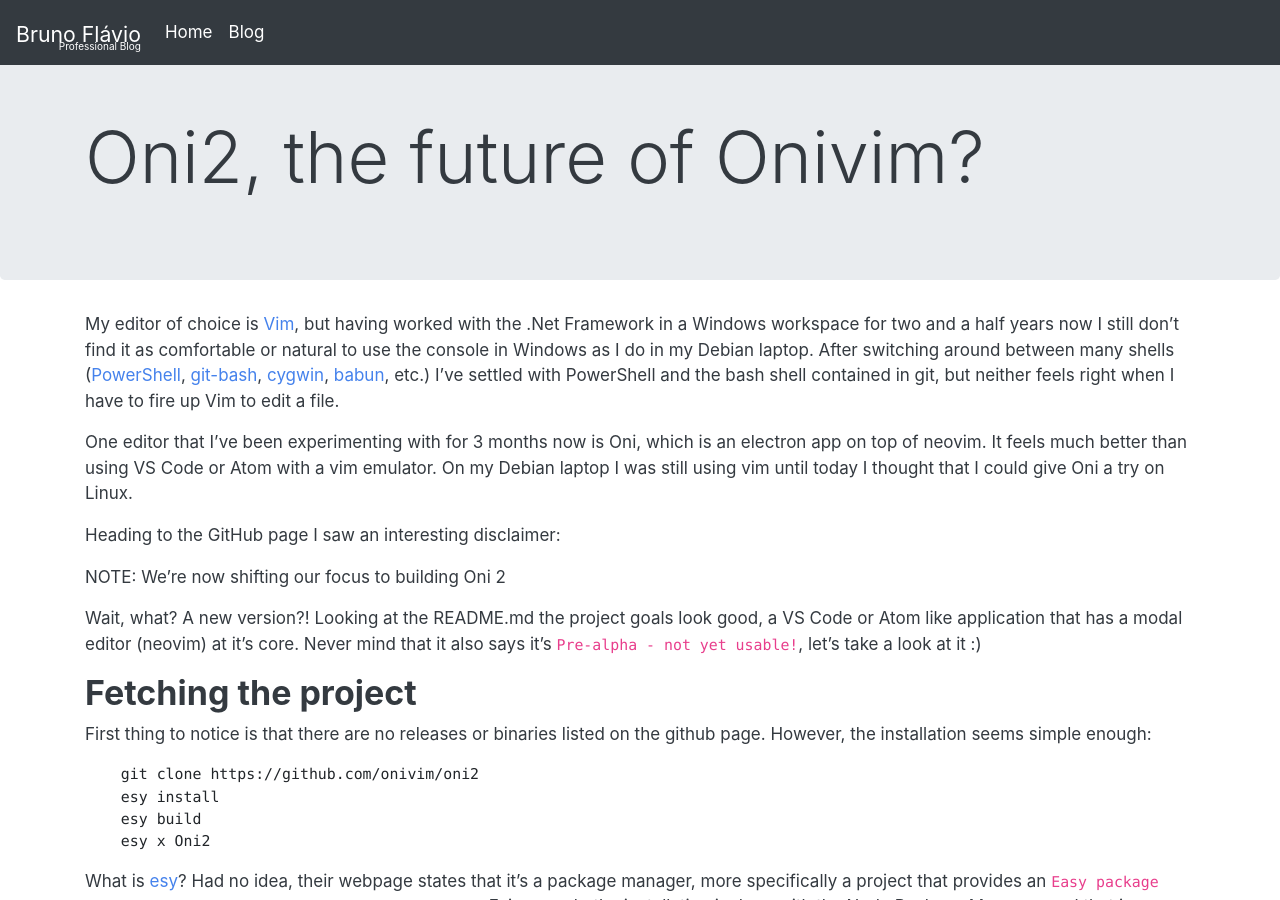
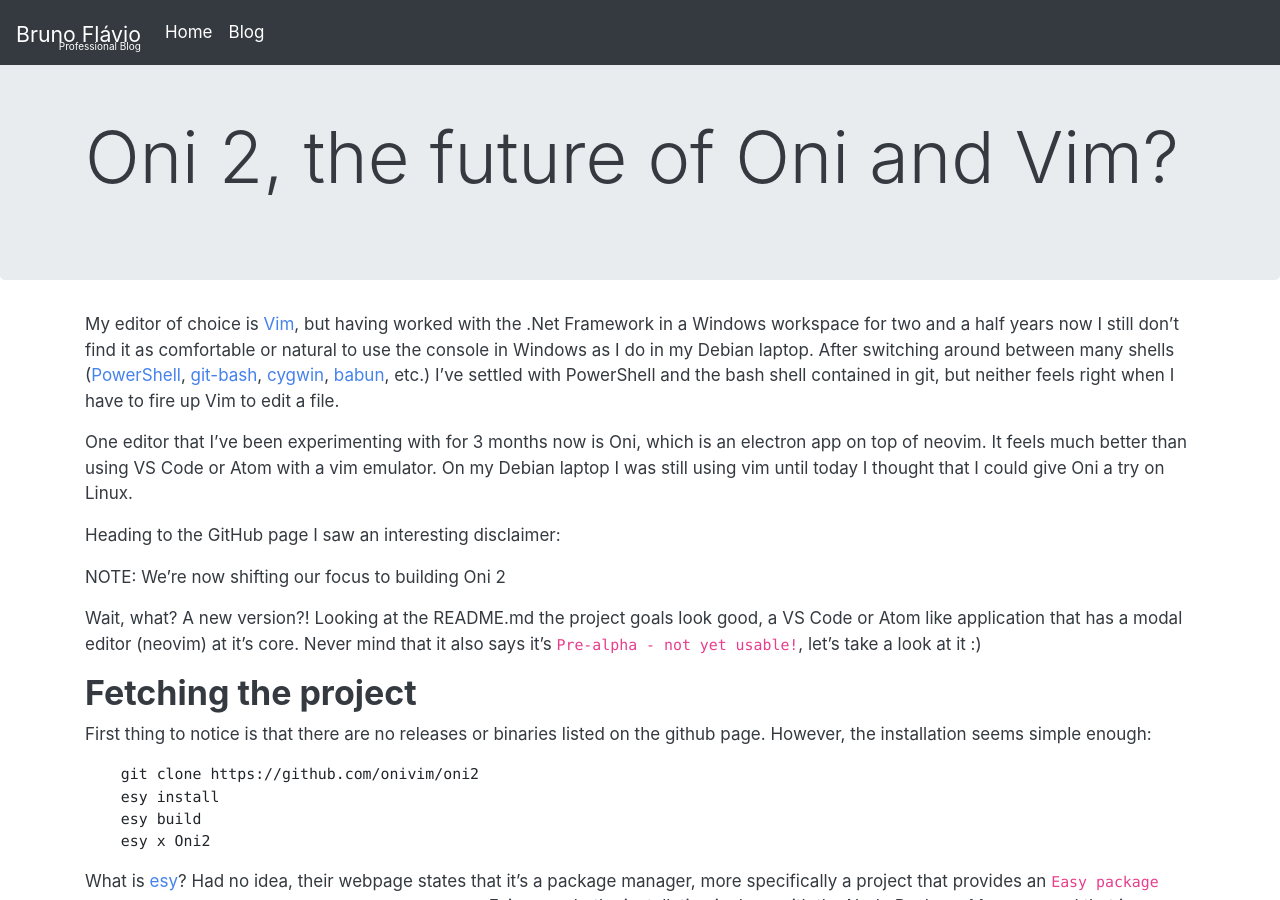
Before and after one commit to brunoflavio-com/brunoflavio-com.github.io, a Jekyll site: the page built from _posts/2019-01-27-oni2-the-future-of-oni-and-vim.markdown, in a window 1280 px wide and 900 px high. Built offline with Jekyll 4.4.1, drawn with Linux system fonts in a browser that asks for light colours; nearby versions of some CDN libraries.

Commit message:
fixes title

```diff
--- a/_posts/2019-01-27-oni2-the-future-of-onivim.markdown
+++ b/_posts/2019-01-27-oni2-the-future-of-oni-and-vim.markdown
@@ -1,6 +1,6 @@
 ---
 layout: post
-title:  "Oni2, the future of Onivim?"
+title:  "Oni 2, the future of Oni and Vim?"
 date:   2018-01-2 14:20:00 +0100
 categories: blog vim
 ---
```
